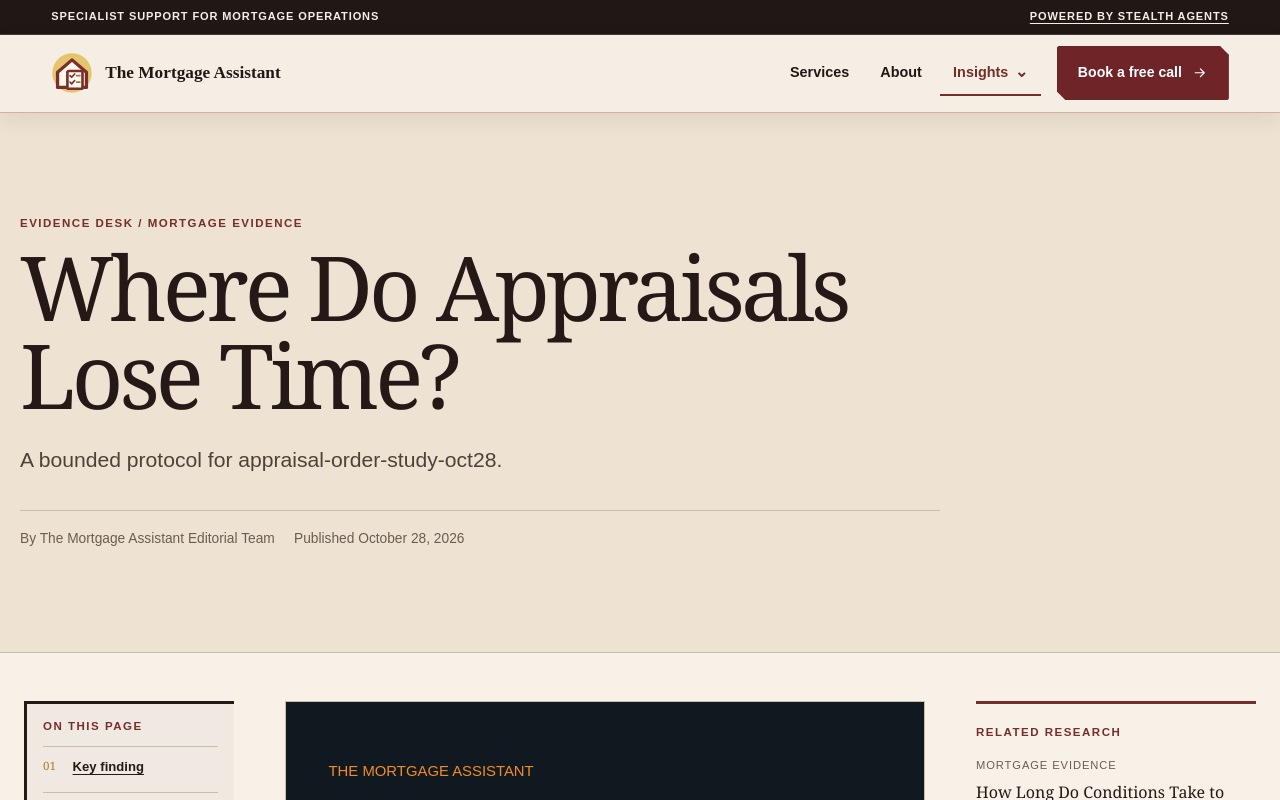
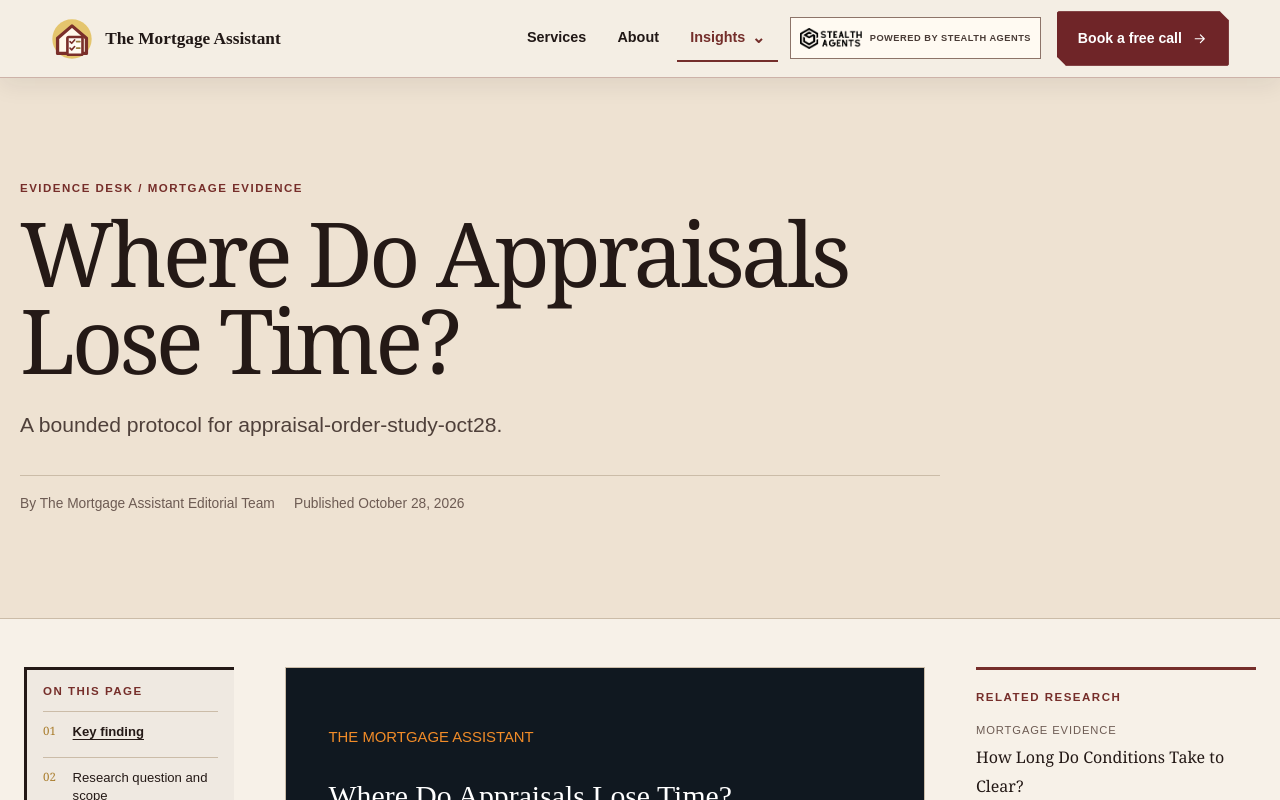
Before and after one commit to coolifystealthagents/the-mortgage-assistant, a Next.js app: page /research/appraisal-order-study-oct28 in a window 1280 px wide. Shown: the top 800 px of the page. Built offline with nearby package versions, Linux system fonts and the light colour scheme.

Commit message:
[verified] move header attribution into navigation

```diff
--- a/app/globals.css
+++ b/app/globals.css
@@ -17,9 +17,6 @@ main{overflow:clip}
 a,button,summary,input,select,textarea{accent-color:#742e2b}
 :focus-visible{outline:3px solid #b38a34;outline-offset:3px}
 .sr-only{position:absolute;width:1px;height:1px;padding:0;margin:-1px;overflow:hidden;clip:rect(0,0,0,0);white-space:nowrap;border:0}
-.utility-strip{min-height:34px;padding:.3rem 4vw;display:flex;align-items:center;justify-content:space-between;gap:1rem;background:#211816;color:#f4eee4;border-bottom:1px solid #ffffff24;font-size:.69rem;font-weight:700;letter-spacing:.08em;text-transform:uppercase}
-.utility-strip>a{min-height:24px;display:flex;align-items:center;gap:.65rem;text-decoration:underline;text-underline-offset:3px}
-
 .site-header{position:sticky;top:0;z-index:50;height:78px;padding:0 4vw;background:#f4eee4eF;border-bottom:1px solid #7a2f2a52;box-shadow:0 8px 22px #21181612;backdrop-filter:blur(14px)}
 .site-header .brand{min-height:44px;max-width:320px}
 .primary-nav{display:flex;align-items:center;gap:.35rem!important}
@@ -33,6 +30,8 @@ a,button,summary,input,select,textarea{accent-color:#742e2b}
 .nav-dropdown-panel a{min-height:66px;padding:.75rem;display:grid;border-left:3px solid transparent}
 .nav-dropdown-panel a:hover,.nav-dropdown-panel a:focus-visible,.nav-dropdown-panel a.is-current{background:#eee2d2;border-left-color:#742e2b}
 .nav-dropdown-panel small{color:#65534d;font-size:.76rem}
+.nav-attribution{min-height:42px!important;margin-left:.4rem;padding:.35rem .55rem!important;display:grid!important;grid-template-columns:62px auto;align-items:center;gap:.5rem;background:#fffaf2;border:1px solid #8d7469!important;color:#493b36;font-size:.58rem!important;font-weight:800!important;line-height:1.15;letter-spacing:.055em;text-transform:uppercase;white-space:nowrap}
+.nav-attribution img{width:62px;height:auto;object-fit:contain}
 .button{min-height:44px;border-radius:2px;clip-path:polygon(0 0,calc(100% - 9px) 0,100% 9px,100% 100%,9px 100%,0 calc(100% - 9px));text-transform:none}
 .nav-cta{margin-left:.65rem;white-space:nowrap}
 .nav-toggle{display:none;min-width:74px;min-height:44px;border:1px solid #5f4942;background:#f4eee4;color:#211816;font:inherit;font-size:.78rem;font-weight:800}
@@ -65,16 +64,19 @@ a,button,summary,input,select,textarea{accent-color:#742e2b}
 .footer-links a{min-height:34px}
 .copyright{margin:0 5vw;padding:1.3rem 0 2rem;color:#cfc1b8}
 
-@media(max-width:900px){
-  .utility-strip>span{display:none}.utility-strip{justify-content:flex-end;padding-inline:5vw}
+@media(max-width:1100px){
   .site-header{height:68px;padding:0 5vw;flex-wrap:nowrap}.site-header .brand{font-size:.94rem}.site-header .brand img{width:36px;height:36px}
   .nav-toggle{display:flex;align-items:center;justify-content:center;gap:.55rem}
-  .site-header .primary-nav{display:none;position:absolute;left:0;right:0;top:100%;width:100%;max-height:calc(100vh - 102px);overflow-y:auto;padding:.75rem 5vw 1.25rem;background:#f4eee4;border-bottom:2px solid #742e2b;box-shadow:0 14px 24px #21181624;align-items:stretch}
+  .site-header .primary-nav{display:none;position:absolute;left:0;right:0;top:100%;width:100%;max-height:calc(100vh - 68px);overflow-y:auto;padding:.75rem 5vw 1.25rem;background:#f4eee4;border-bottom:2px solid #742e2b;box-shadow:0 14px 24px #21181624;align-items:stretch}
   .site-header .primary-nav.is-open{display:grid;gap:.2rem!important}
   .site-header .primary-nav .button{display:flex}
   .primary-nav>a:not(.button),.nav-dropdown>summary{padding:.65rem 0}
   .nav-dropdown-panel{position:static;width:auto;margin:.2rem 0 .6rem;box-shadow:none}
+  .nav-attribution{width:100%;min-height:46px!important;margin:.35rem 0 .15rem;padding:.45rem .7rem!important;grid-template-columns:70px auto;justify-content:start}
+  .nav-attribution img{width:70px}
   .nav-cta{margin:.5rem 0 0}
+}
+@media(max-width:900px){
   .scheduling-panel{grid-template-columns:1fr}.schedule-intro{position:static}
   .footer-main{grid-template-columns:1fr;gap:2.5rem}
 }
--- a/components/SiteChrome.tsx
+++ b/components/SiteChrome.tsx
@@ -50,10 +50,6 @@ export function Header() {
 
   return (
     <>
-      <div className="utility-strip">
-        <span>Specialist support for mortgage operations</span>
-        <a href="https://stealthagents.com" target="_blank" rel="noopener noreferrer">Powered by Stealth Agents</a>
-      </div>
       <header className="site-header">
         <Link className="brand" href="/" aria-label={`${site.name} home`}>
           <Image src="/logo.svg" alt="" width={42} height={42} priority />
@@ -85,6 +81,10 @@ export function Header() {
               ))}
             </div>
           </details>
+          <a className="nav-attribution" href="https://stealthagents.com" target="_blank" rel="noopener noreferrer">
+            <Image src="/images/contact/stealth-agents-logo-black.png" alt="" width={149} height={50} />
+            <span>Powered by Stealth Agents</span>
+          </a>
           <Link id="cta-global-header-bookcall" className={`button primary nav-cta${isCurrent(pathname, '/contact-us') ? ' is-current' : ''}`} aria-current={isCurrent(pathname, '/contact-us') ? 'page' : undefined} href="/contact-us">Book a free call <ArrowIcon /></Link>
         </nav>
       </header>
```
Also changed, not shown: 2 other files (tests, documents, lock files or other folders).
